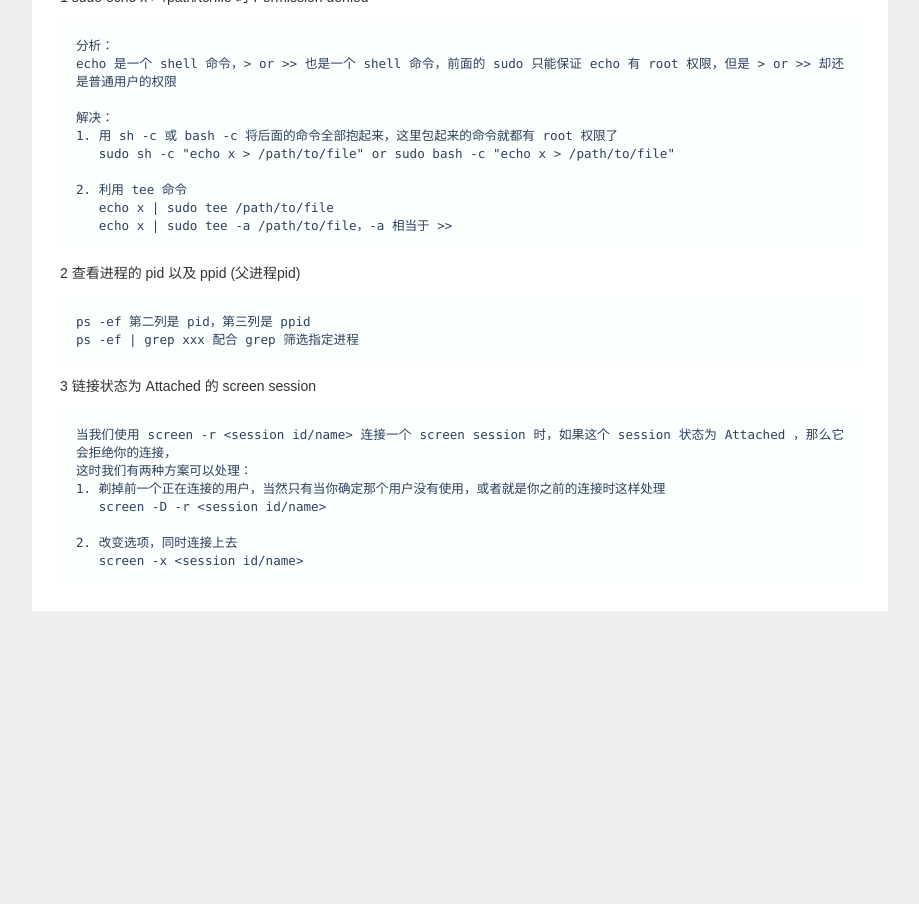
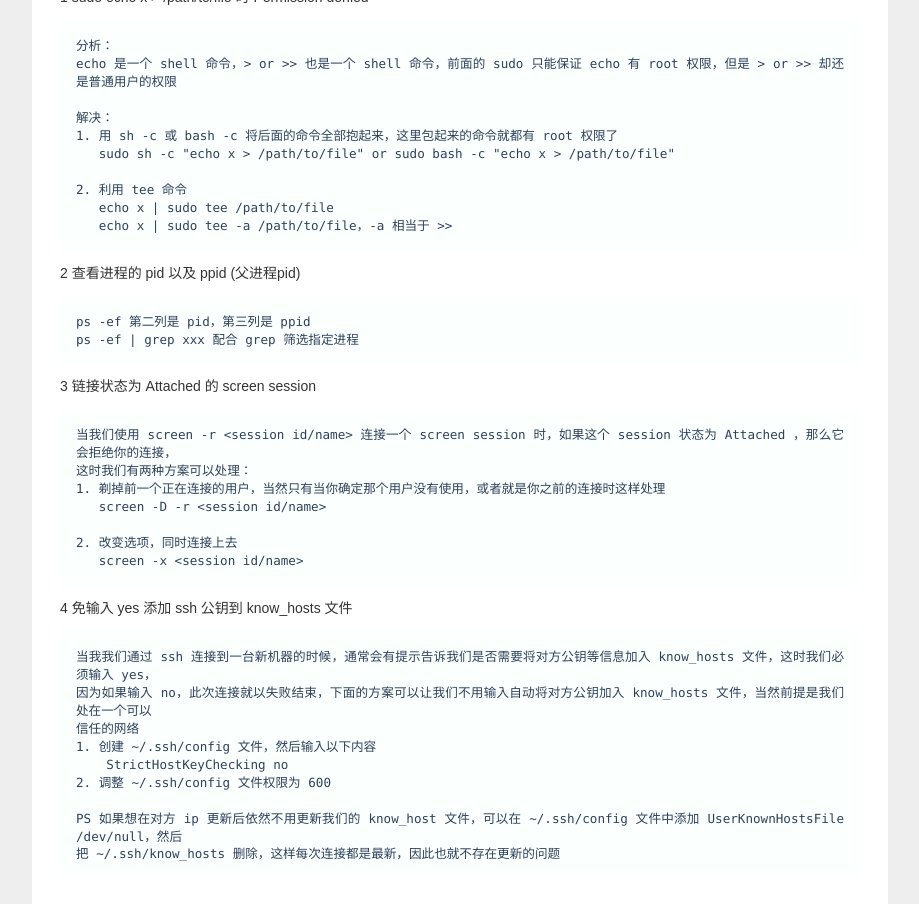
Before and after one commit to ldjhust/ldjhust.github.io, a Jekyll site: the page built from _posts/2018-01-22-linux-knowledge.md, in a window 1280 px wide, cut to the strip 453-1357 px from the top of the page. Shown: the whole strip, without its empty margins (180-1099 px from the left). Built offline with Jekyll 4.4.1, drawn with Linux system fonts in a browser that asks for light colours; nearby versions of some CDN libraries; comment, search, counter and statistics services are not loaded; before the commit the page ends 1064 px from its top, so only the background shows below that.

Commit message:
Update 2018-01-22-linux-knowledge.md

````diff
--- a/_posts/2018-01-22-linux-knowledge.md
+++ b/_posts/2018-01-22-linux-knowledge.md
@@ -38,3 +38,16 @@ ps -ef | grep xxx 配合 grep 筛选指定进程
 2. 改变选项，同时连接上去
    screen -x <session id/name>
 ```
+
+4 免输入 yes 添加 ssh 公钥到 know_hosts 文件
+```
+当我我们通过 ssh 连接到一台新机器的时候，通常会有提示告诉我们是否需要将对方公钥等信息加入 know_hosts 文件，这时我们必须输入 yes，
+因为如果输入 no，此次连接就以失败结束，下面的方案可以让我们不用输入自动将对方公钥加入 know_hosts 文件，当然前提是我们处在一个可以
+信任的网络
+1. 创建 ~/.ssh/config 文件，然后输入以下内容
+    StrictHostKeyChecking no
+2. 调整 ~/.ssh/config 文件权限为 600
+
+PS 如果想在对方 ip 更新后依然不用更新我们的 know_host 文件，可以在 ~/.ssh/config 文件中添加 UserKnownHostsFile /dev/null，然后
+把 ~/.ssh/know_hosts 删除，这样每次连接都是最新，因此也就不存在更新的问题
+```
````
